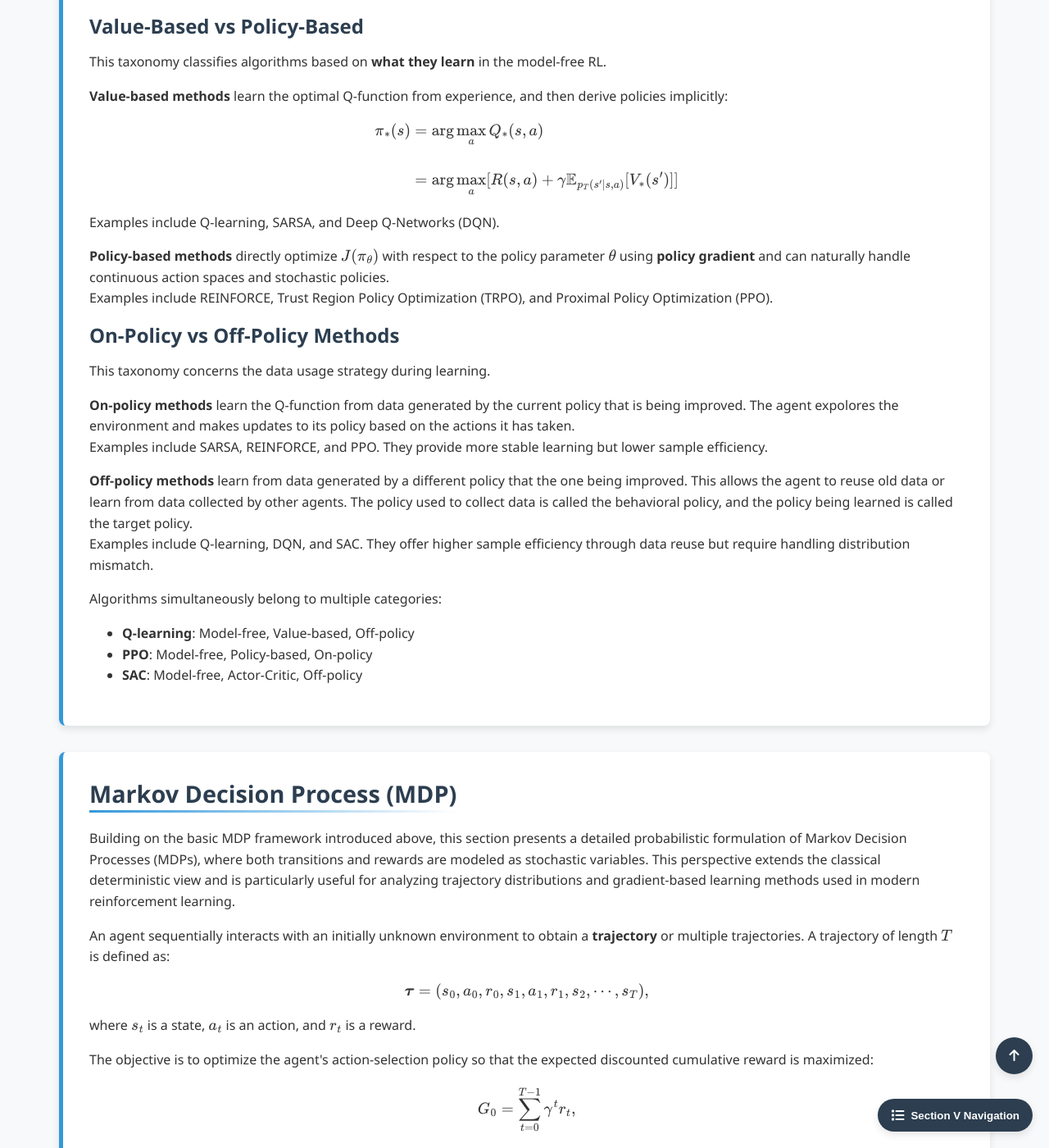
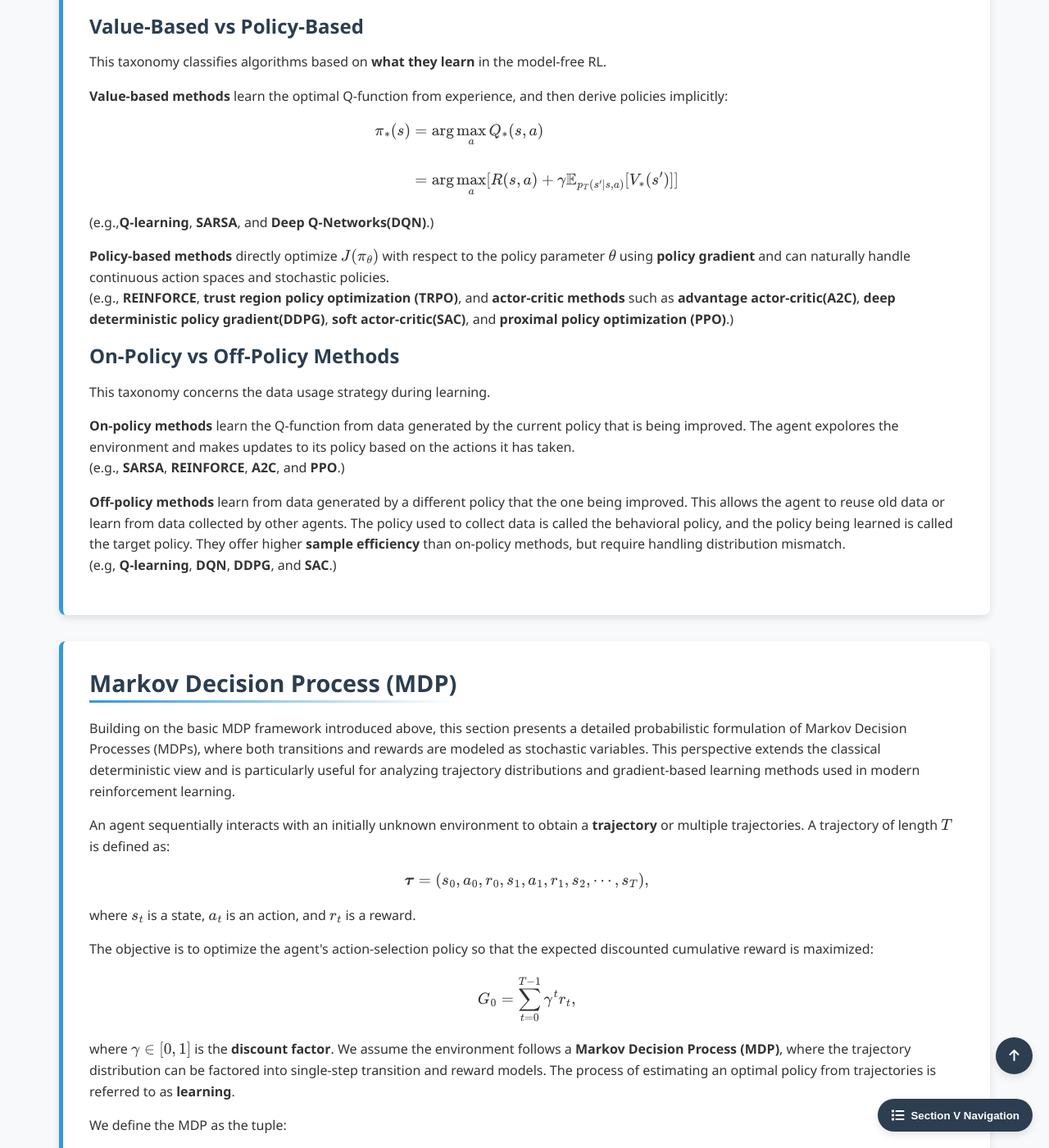
Before and after one commit to Yusukey01/yusukey01.github.io, a Jekyll site: the page built from Mathematics/Machine_learning/intro_RL.html, in a window 1280 px wide and 1400 px high, scrolled down 2113 px. Shown: the whole window at 82% size. Built offline with Jekyll 4.4.1, drawn with Linux system fonts in a browser that asks for light colours; some of the changed text lies outside the part shown.

Commit message:
update RL section

```diff
--- a/Mathematics/Machine_learning/intro_RL.html
+++ b/Mathematics/Machine_learning/intro_RL.html
@@ -120,14 +120,14 @@ uses_python: false
         </script>
 
         <div class="hero-section">
-            <h1 class="webpage-name">Introduction to Reinforcement Learning</h1>
+            <h1 class="webpage-name">Introduction to Reinforcement Learning(RL)</h1>
         </div>
 
         {% include section_navigation.html %}
 
         <div class="topic-nav">
             <a href="#intro">Introduction</a>
-            <a href="#taxonomy">Classification of Reinforcement Learning Algorithms</a>
+            <a href="#taxonomy">Classification of RL Algorithms</a>
             <a href="#mdp">Markov Decision Process</a>
             <a href="#value-functions">Value Functions & Bellman Equations</a>
             <a href="#model-based">Model-Based Methods</a>
@@ -190,7 +190,7 @@ uses_python: false
             </section>
 
             <section id="taxonomy" class="section-content">
-                <h2>Classification of Reinforcement Learning Algorithms</h2>
+                <h2>Classification of RL Algorithms</h2>
 
                 <h3>Model-Based vs Model-Free Methods</h3>
                 <p>
@@ -233,7 +233,7 @@ uses_python: false
                              &= \arg\max_a [R(s, a) + \gamma \mathbb{E}_{p_T(s' \mid s, a)}[V_*(s')]]
                     \end{align*}
                     \]
-                    Examples include Q-learning, SARSA, and Deep Q-Networks (DQN).
+                    (e.g.,<strong>Q-learning</strong>, <strong>SARSA</strong>, and <strong>Deep Q-Networks(DQN)</strong>.)
                 </p>
 
                 <p>
@@ -241,7 +241,9 @@ uses_python: false
                     policy parameter \(\mathbf{\theta}\) using <strong>policy gradient</strong> and can naturally handle continuous action spaces
                     and stochastic policies.
                     <br>
-                    Examples include REINFORCE, Trust Region Policy Optimization (TRPO), and Proximal Policy Optimization (PPO).
+                    (e.g., <strong>REINFORCE</strong>, <strong>trust region policy optimization (TRPO)</strong>, and <strong>actor-critic methods</strong>
+                    such as <strong>advantage actor-critic(A2C)</strong>, <strong>deep deterministic policy gradient(DDPG)</strong>, <strong>soft actor-critic(SAC)</strong>,
+                    and <strong>proximal policy optimization (PPO)</strong>.)
                 </p>
 
                 <h3>On-Policy vs Off-Policy Methods</h3>
@@ -253,25 +255,18 @@ uses_python: false
                     <strong>On-policy methods</strong> learn the Q-function from data generated by the current policy that is being improved.
                     The agent expolores the environment and makes updates to its policy based on the actions it has taken.
                     <br>
-                    Examples include SARSA, REINFORCE, and PPO. They provide more stable learning but lower sample efficiency.
+                    (e.g., <strong>SARSA</strong>, <strong>REINFORCE</strong>, <strong>A2C</strong>, and <strong>PPO</strong>.)
                 </p>
 
                 <p>
                     <strong>Off-policy methods</strong> learn from data generated by a different policy that the one being
                     improved. This allows the agent to reuse old data or learn from data collected by other agents. The policy used to
                     collect data is called the behavioral policy, and the policy being learned is called the target policy.
+                    They offer higher <strong>sample efficiency</strong> than on-policy methods, but require handling distribution mismatch.
                     <br>
-                    Examples include Q-learning, DQN, and SAC. They offer higher sample efficiency through data reuse but require handling distribution mismatch.
+                    (e.g, <strong>Q-learning</strong>, <strong>DQN</strong>, <strong>DDPG</strong>, and <strong>SAC</strong>.)
                 </p>
 
-                <p>
-                    Algorithms simultaneously belong to multiple categories:
-                    <ul style="padding-left: 40px;">
-                        <li><strong>Q-learning</strong>: Model-free, Value-based, Off-policy</li>
-                        <li><strong>PPO</strong>: Model-free, Policy-based, On-policy</li>
-                        <li><strong>SAC</strong>: Model-free, Actor-Critic, Off-policy</li>
-                    </ul>
-                </p>
             </section>
 
             <section id="mdp" class="section-content">
```
